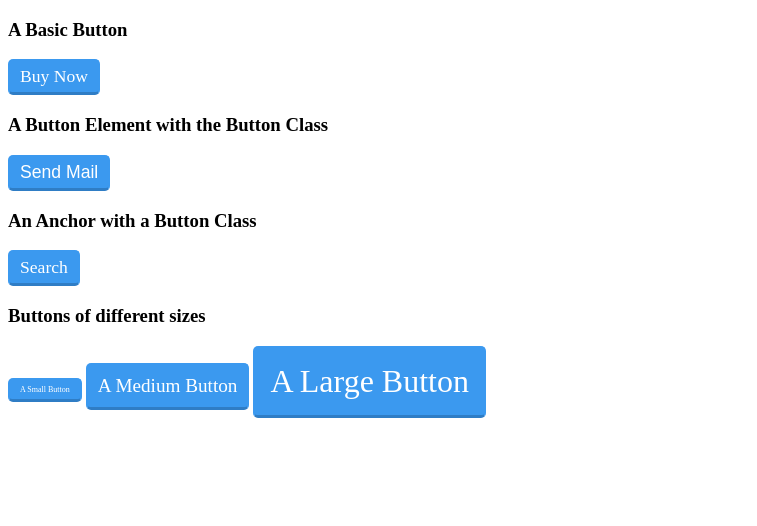
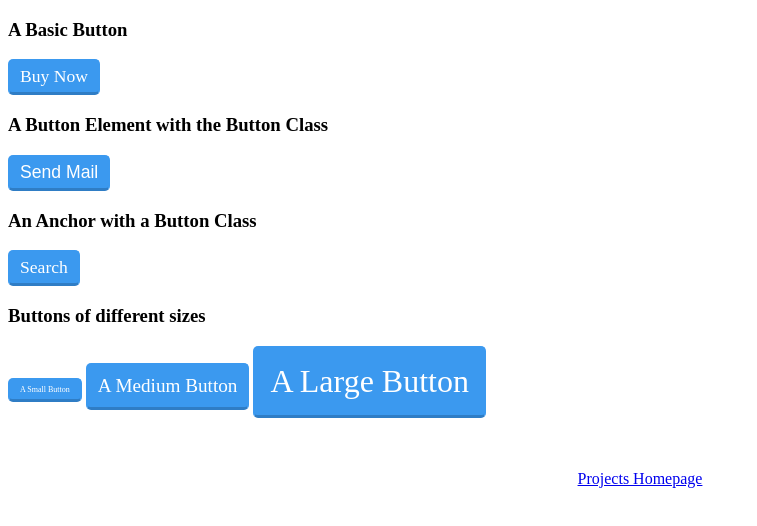
Before and after one commit to brianhernandez/introduction-to-css__button-web-component, a plain HTML site: page index.html in a window 1280 px wide. Shown: the whole page, without its empty margins (0-757 px from the left). Drawn offline with Linux system fonts and the light colour scheme.

Commit message:
Added Project Homepage return button.

```diff
--- a/button.css
+++ b/button.css
@@ -37,3 +37,24 @@
   font-size: 2em;
   padding: 15px 15px;
 }
+
+.navigation {
+  margin-top: 2em;
+  list-style: none;
+  text-align: center;
+  padding-left: 0;
+}
+
+.navigation a {
+  display: inline-block;
+  padding: 20px 180px;
+}
+
+.navigation a:hover,
+.navigation a:focus {
+  background:
+    linear-gradient(
+      to bottom right,
+      rgba(139,125,239, 0.65), rgba(59,153,239, .65)
+    );
+}
--- a/index.html
+++ b/index.html
@@ -21,5 +21,8 @@
 	<div class="button button-md">A Medium Button</div>
 	<div class="button button-lg">A Large Button</div>
 
+	<ul class="navigation">
+		<li><a href="https://brianhernandez.github.io/introduction-to-css__multi-page-web-site/">Projects Homepage</a></li>
+	</ul>
 </body>
 </html>
```
